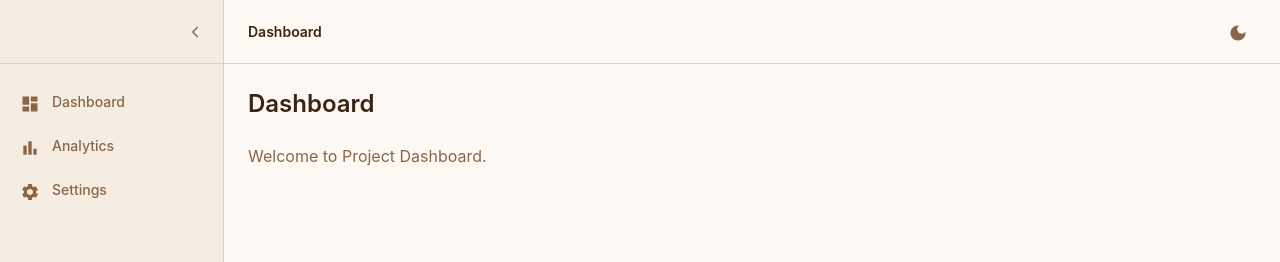
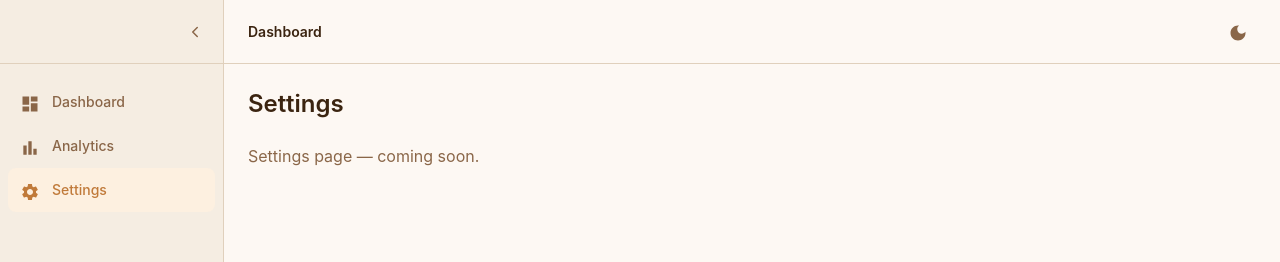
Before and after one commit to tejash098/Project-Dashboard, a React (Vite) app: page /settings in a window 1280 px wide. Shown: the top 262 px of the page. Built offline with nearby package versions, Linux system fonts and the light colour scheme.

Commit message:
add routing with react-router-dom; implement Analytics and Settings pages

```diff
--- a/package.json
+++ b/package.json
@@ -18,6 +18,7 @@
     "lucide-react": "^1.17.0",
     "react": "^19.2.6",
     "react-dom": "^19.2.6",
+    "react-router-dom": "^7.17.0",
     "tailwindcss": "^4.3.0"
   },
   "devDependencies": {
--- a/src/App.jsx
+++ b/src/App.jsx
@@ -1,14 +1,21 @@
 import AppShell from "./layouts/AppShell";
 import Dashboard from "./pages/Dashboard";
+import Analytics from "./pages/Analytics";
+import Settings from "./pages/Settings";
+import { Routes, Route } from "react-router-dom";
 
 /**
  * Root application component.
- * Composes the layout shell with the default page.
+ * Defines route mappings rendered inside the AppShell layout.
  */
 const App = () => {
     return (
         <AppShell>
-            <Dashboard />
+            <Routes>
+                <Route path="/"          element={<Dashboard />} />
+                <Route path="/analytics" element={<Analytics />} />
+                <Route path="/settings"  element={<Settings />}  />
+            </Routes>
         </AppShell>
     );
 };
--- a/src/components/nav/NavItem.jsx
+++ b/src/components/nav/NavItem.jsx
@@ -1,35 +1,45 @@
+import { NavLink } from "react-router-dom";
+import { ICON_SIZE, ROUNDED, TRANSITION, SPACING, FLEX, TYPOGRAPHY, SIZING } from "../../config/constants";
+
 /**
  * Single navigation link in the sidebar.
  * Renders icon always, label only when sidebar is expanded.
- * Provides a native tooltip when collapsed for accessibility.
+ * Highlights automatically when route is active via NavLink.
  *
  * @param {React.ElementType} icon   - MUI icon component to render.
  * @param {string}            label  - Display name of the nav item.
- * @param {string}            path   - href target (swapped for NavLink in Step 8).
+ * @param {string}            path   - Route path passed to NavLink `to` prop.
  * @param {boolean}           isOpen - Whether the sidebar is expanded.
  */
-import { SPACING, ROUNDED, TRANSITION, TYPOGRAPHY, SIZING, FLEX } from "../../config/constants";
-
 const NavItem = ({ icon: Icon, label, path, isOpen }) => {
     return (
-        <a href={path} title={!isOpen ? label : undefined}
-        className= {`${FLEX.CENTER} ${SPACING.GAP_3}
-            ${SPACING.PX_3} ${SPACING.PY_2_5} ${SPACING.MX_2} ${ROUNDED.MD} text-text-secondary
-            hover:bg-accent-subtle hover:text-accent
-            ${TRANSITION.COLORS} ${SIZING.CURSOR_POINTER}`}
+        <NavLink
+            to={path}
+            title={!isOpen ? label : undefined}
+            className={({ isActive }) => `
+                ${FLEX.CENTER} ${SPACING.GAP_3}
+                ${SPACING.PX_3} ${SPACING.PY_2_5} ${SPACING.MX_2} ${ROUNDED.MD}
+                ${isActive
+                    ? "bg-accent-subtle text-accent"
+                    : `text-text-secondary hover:bg-accent-subtle hover:text-accent ${TRANSITION.COLORS}`
+                }
+            `}
         >
             {/* ── Icon — always visible ── */}
             <span className={FLEX.SHRINK_0}>
-                <Icon sx={{ fontSize: 20 }} />
+                <Icon sx={{ fontSize: ICON_SIZE.MD }} />
             </span>
 
             {/* ── Label — only visible when expanded ── */}
             {isOpen && (
-                <span className={`${TYPOGRAPHY.TEXT_SM} ${TYPOGRAPHY.FONT_MEDIUM} ${SIZING.WHITESPACE_NOWRAP} ${SIZING.OVERFLOW}`}>
+                <span className={`
+                    ${TYPOGRAPHY.TEXT_SM} ${TYPOGRAPHY.FONT_MEDIUM}
+                    ${SIZING.WHITESPACE_NOWRAP} ${SIZING.OVERFLOW_HIDDEN}
+                `}>
                     {label}
                 </span>
             )}
-        </a>
+        </NavLink>
     );
 };
 
--- a/src/main.jsx
+++ b/src/main.jsx
@@ -4,6 +4,7 @@ import './index.css'
 import App from './App.jsx'
 import ThemeProvider from './context/ThemeContext.jsx'
 import SidebarProvider from './context/SidebarContext.jsx'
+import { BrowserRouter } from "react-router-dom";
 
 /**
  * Application entry point.
@@ -12,10 +13,12 @@ import SidebarProvider from './context/SidebarContext.jsx'
  */
 createRoot(document.getElementById('root')).render(
   <StrictMode>
-    <ThemeProvider>
-      <SidebarProvider>
-        <App/>
-      </SidebarProvider>
-    </ThemeProvider>
+    <BrowserRouter>
+      <ThemeProvider>
+          <SidebarProvider>
+              <App />
+        </SidebarProvider>
+     </ThemeProvider>
+    </BrowserRouter>
   </StrictMode>,
 )
--- /dev/null
+++ b/src/pages/Analytics.jsx
@@ -0,0 +1,14 @@
+import PageLayout from "../layouts/PageLayout";
+
+/**
+ * Analytics page — placeholder until charts are added.
+ */
+const Analytics = () => {
+    return (
+        <PageLayout title="Analytics">
+            <p>Analytics page — coming soon.</p>
+        </PageLayout>
+    );
+};
+
+export default Analytics;
--- /dev/null
+++ b/src/pages/Settings.jsx
@@ -0,0 +1,14 @@
+import PageLayout from "../layouts/PageLayout";
+
+/**
+ * Settings page — placeholder until settings form is added.
+ */
+const Settings = () => {
+    return (
+        <PageLayout title="Settings">
+            <p>Settings page — coming soon.</p>
+        </PageLayout>
+    );
+};
+
+export default Settings;
```
Also changed, not shown: 1 other file (tests, documents, lock files or other folders).
